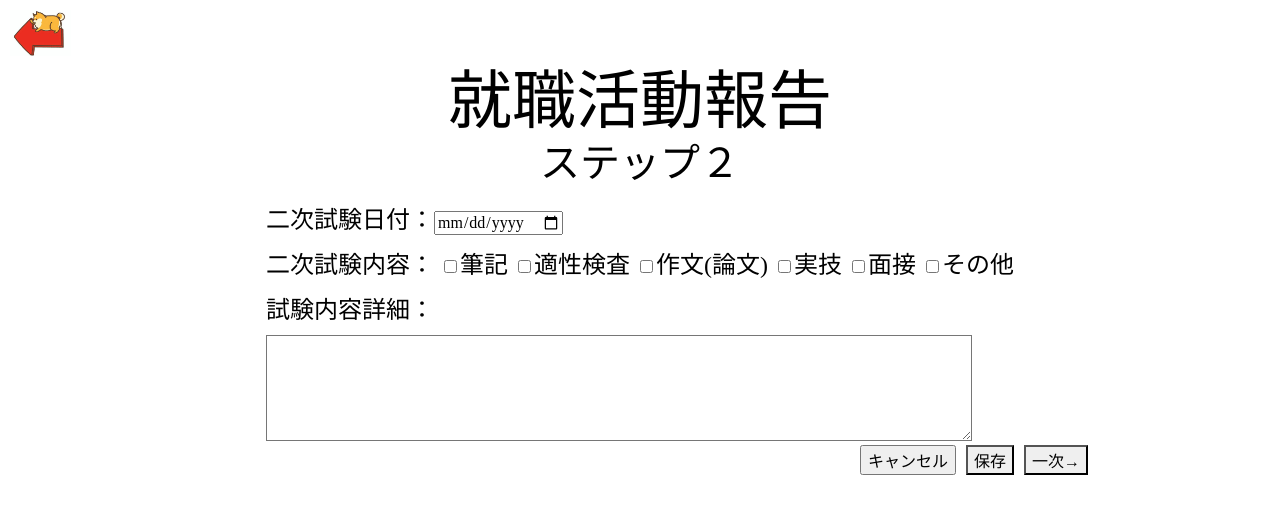
After one commit to Yamashiro-R/Development_Practice, a PHP site: page /Input_Form_2_2.html in a window 1280 px wide. The commit adds this page. Shown: the top 514 px of the page. Run offline with PHP 8.4, Linux system fonts and the light colour scheme.

Commit message:
新規ファイル追加及びファイル名調整
Inputのステップ項目のファイルを２つ追加及び
Input_Form_2 ～の名前調整

```diff
--- a/Input_Form_1.html
+++ b/Input_Form_1.html
@@ -64,7 +64,7 @@
                     <div class="btn_area">
                        <input type="reset"  class="btn_item" value="キャンセル" alt="キャンセル">
                         <input type="button" class="btn_item" value="保存" alt="保存">
-                        <input type="button" onclick="location.href='Input_From_2.html'" class="btn_item" value="一次→" alt="一次→">
+                        <input type="button" onclick="location.href='Input_Form_2_1.html'" class="btn_item" value="一次→" alt="一次→">
                     </div>
                 </form>
             </div>
--- /dev/null
+++ b/Input_Form_2_2.html
@@ -0,0 +1,49 @@
+<!DOCTYPE html>
+    <html lang="ja">
+        <head>
+            <meta charset="UTF-8">
+            <link rel="stylesheet" href="style.css">
+            <title>入力画面</title>
+        </head>
+        <body>
+            <div class="return">
+                <a href="Input_Form_2_1.html"><img src="images/innu.jpeg"></a>
+            </div>
+            <div id="main_title">
+                <h1>就職活動報告</h1>
+                <h2>ステップ２</h2>
+            </div>
+            <div class="input_body_2">
+                <form action="#">
+                    <div class="input_aria">
+                        <div class="warpper-1">
+                            <div class="container">
+                                <p><label>二次試験日付：<input type="date" name="secondary_date"></label></p>
+                                <p>二次試験内容：
+                                    <input type="checkbox" name="writing">筆記
+                                    <input type="checkbox" name="aptitude">適性検査
+                                    <input type="checkbox" name="conposition">作文(論文)
+                                    <input type="checkbox" name="practical_skill">実技
+                                    <input type="checkbox" name="interview">面接
+                                    <input type="checkbox" name="order">その他
+                                </p>
+                                <p><label for="once_starge_exam_detail">試験内容詳細：</label></p>
+                                <textarea name="once_starge_exam_detail"></textarea><br>
+                            </div>
+                        </div>
+                    </div>
+                    <div class="btn_area">
+                       <input type="reset"  class="btn_item" value="キャンセル" alt="キャンセル">
+                        <input type="button" class="btn_item" value="保存" alt="保存">
+                        <input type="button" onclick="location.href='Input_Form_2_3.html'" class="btn_item" value="一次→" alt="一次→">
+                    </div>
+                </form>
+            </div>
+
+
+        </body>
+
+    </html>
+
+
+</html>
--- a/Input_Form_2.html
+++ b/Input_Form_2_3.html
@@ -7,7 +7,7 @@
         </head>
         <body>
             <div class="return">
-                <a href="Input_Form_1.html"><img src="images/innu.jpeg"></a>
+                <a href="Input_Form_2_2.html"><img src="images/innu.jpeg"></a>
             </div>
             <div id="main_title">
                 <h1>就職活動報告</h1>
@@ -18,8 +18,8 @@
                     <div class="input_aria">
                         <div class="warpper-1">
                             <div class="container">
-                                <p><label>一次試験日付：<input type="date" name="once_date"></label></p>
-                                <p>一次試験内容：
+                                <p><label>三次試験日付：<input type="date" name="tertiary_date"></label></p>
+                                <p>三次試験内容：
                                     <input type="checkbox" name="writing">筆記
                                     <input type="checkbox" name="aptitude">適性検査
                                     <input type="checkbox" name="conposition">作文(論文)
--- a/style.css
+++ b/style.css
@@ -295,6 +295,7 @@ p {
 }
 
 
+
 /* Input_From_2用 再設定ここまで↑ */
 
 
```
Also changed, not shown: Input_Form_2_1.html (added, +49 -0 lines).
